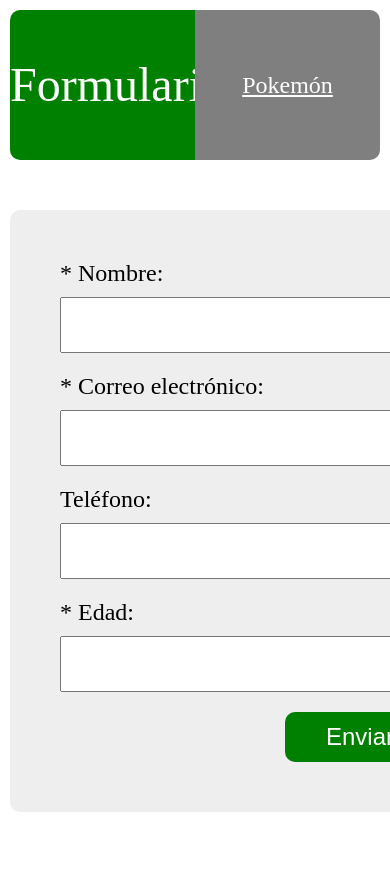
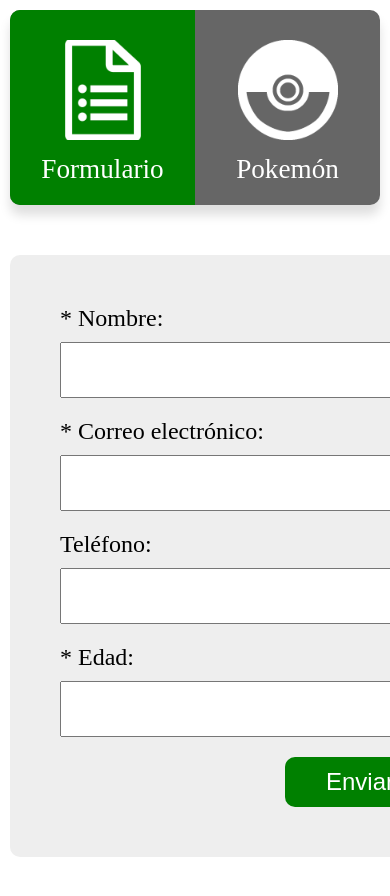
Before and after one commit to rubensanroman/landscape-frontend-challenge, a Next.js app: page / in a window 390 px wide. Shown: the top 896 px of the page. Before the commit the page ends 872 px from the top, so only its background shows below. Built offline with nearby package versions, Linux system fonts and the light colour scheme.

Commit message:
Added responsive navigation

```diff
--- a/src/components/Navigation/Navigation.js
+++ b/src/components/Navigation/Navigation.js
@@ -1,17 +1,20 @@
+import Image from 'next/image';
 import Link from 'next/link';
 
 const Navigation = ({ currentPage }) => {
   return (
     <nav id="navigation">
       <ul>
-        <li className="navigationItem">
+        <li className={currentPage === 'home' ? 'active' : ''}>
           <Link href="/" className={currentPage === 'home' ? 'active' : ''}>
-            Formulario
+            <Image src={'/icon-form.png'} alt="Formulario de Registro" width={100} height={100} />
+            <p>Formulario</p>
           </Link>
         </li>
-        <li className="navigationItem">
-          <Link href="/pokemon" className={currentPage === 'pokemon' ? 'active' : ''}>
-            Pokemón
+        <li className={currentPage === 'pokemon' ? 'active' : ''}>
+          <Link href="/pokemon">
+            <Image src={'/icon-pokemon.png'} alt="Buscador de Pokemones" width={100} height={100} />
+            <p>Pokemón</p>
           </Link>
         </li>
       </ul>
--- a/src/styles/Navigation.scss
+++ b/src/styles/Navigation.scss
@@ -1,34 +1,63 @@
 #navigation {
+  background: #666;
   border-radius: 10px;
+  box-shadow: 0px 10px 11px 0px rgba(0,0,0,0.13);
+  margin-bottom: 20px;
   overflow: hidden;
+  -webkit-box-shadow: 0px 10px 11px 0px rgba(0,0,0,0.13);
+  -moz-box-shadow: 0px 10px 11px 0px rgba(0,0,0,0.13);
 
   ul {
     list-style-type: none;
     margin: 0;
     overflow: hidden;
-    padding-left: 0;
+    padding: 0;
 
-    li.navigationItem {
+    li {
       float: left;
-      font-size: 1.5em;
+      text-align: center;
       width: 50%;
 
       a {
-        background: rgba(0, 0, 0, .5);
         color: #fff;
         display: block;
-        height: 150px;
-        line-height: 150px !important;
-        text-align: center;
-        text-decoration: underline;
+        padding: 30px 0 20px;
+        text-decoration: none;
 
-        &.active {
-          background: green;
-          color: #fff;
-          display: block !important;
-          font-size: 2em;
-          text-align: center;
-          text-decoration: none;
+        p {
+          font-size: 1.7em;
+          margin: 10px 0 0;
+        }
+      }
+
+      &.active {
+        background: green !important;
+      }
+    }
+  }
+}
+
+@media (min-width: 768px) {
+  #navigation {
+    ul {
+      li {
+        a {
+          display: flex;
+          align-items: center;
+          justify-content: center;
+          padding-top: 15px;
+
+          img {
+            margin-right: 7px;
+          }
+        }
+
+        &:last-child {
+          a {
+            img {
+              margin-right: 20px;
+            }
+          }
         }
       }
     }
```
